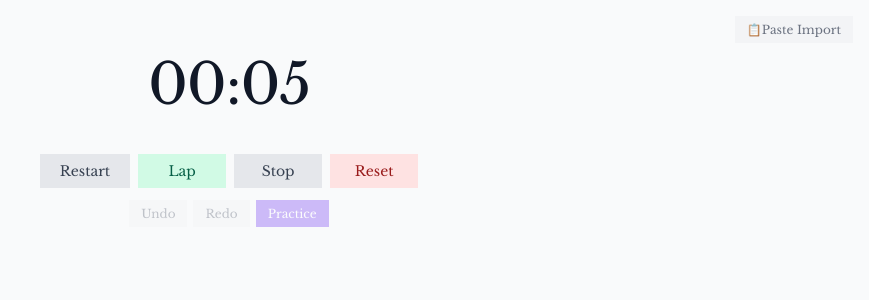
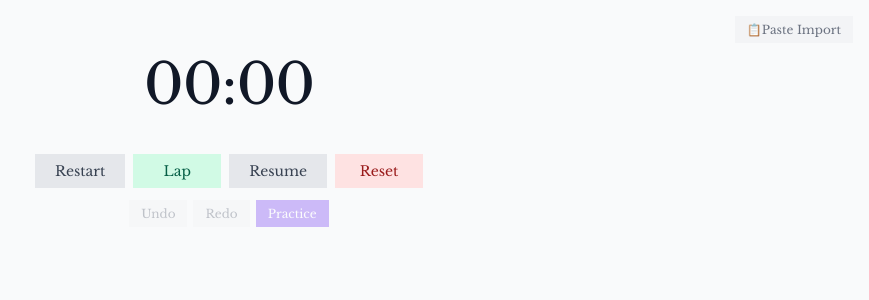
Before and after one commit to midspiral/talktimer-lemmafit, a React (Vite) app: page / in a window 1280 px wide. Shown: the top 300 px of the page, without its empty margins (411-1280 px from the left). Built offline with nearby package versions, Linux system fonts and the light colour scheme; the HTML template or start-up script is replaced by a standard one.

Commit message:
start on pause

```diff
--- a/src/App.tsx
+++ b/src/App.tsx
@@ -115,8 +115,8 @@ function parseMarkdown(text: string): { section: string; duration: number; tags:
 }
 
 function App() {
-  // Timer state - starts running automatically
-  const [running, setRunning] = useState(true)
+  // Timer state - starts paused
+  const [running, setRunning] = useState(false)
   const [startTime, setStartTime] = useState(() => Date.now())
   const [displayTime, setDisplayTime] = useState(0)
 
```
